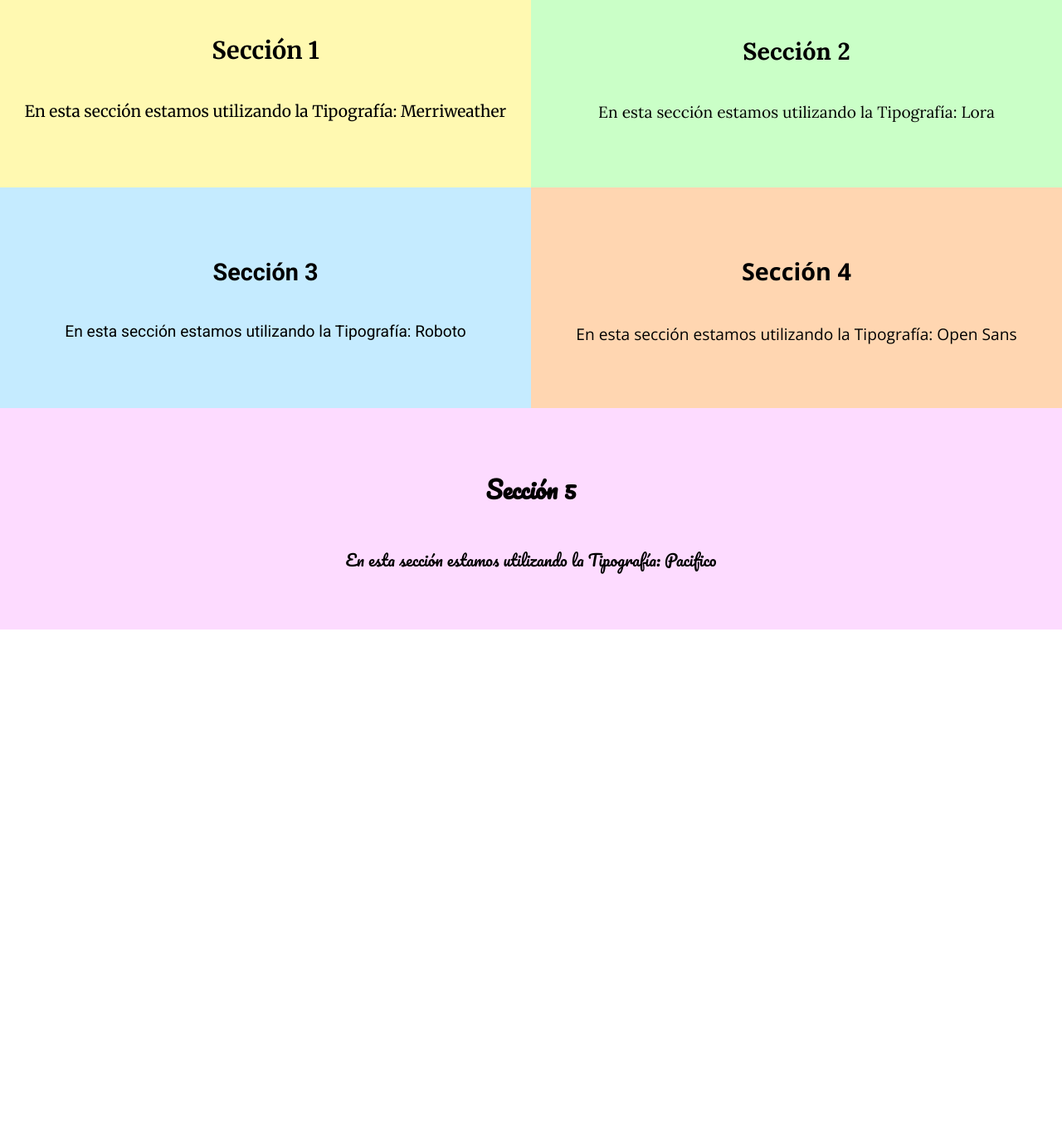
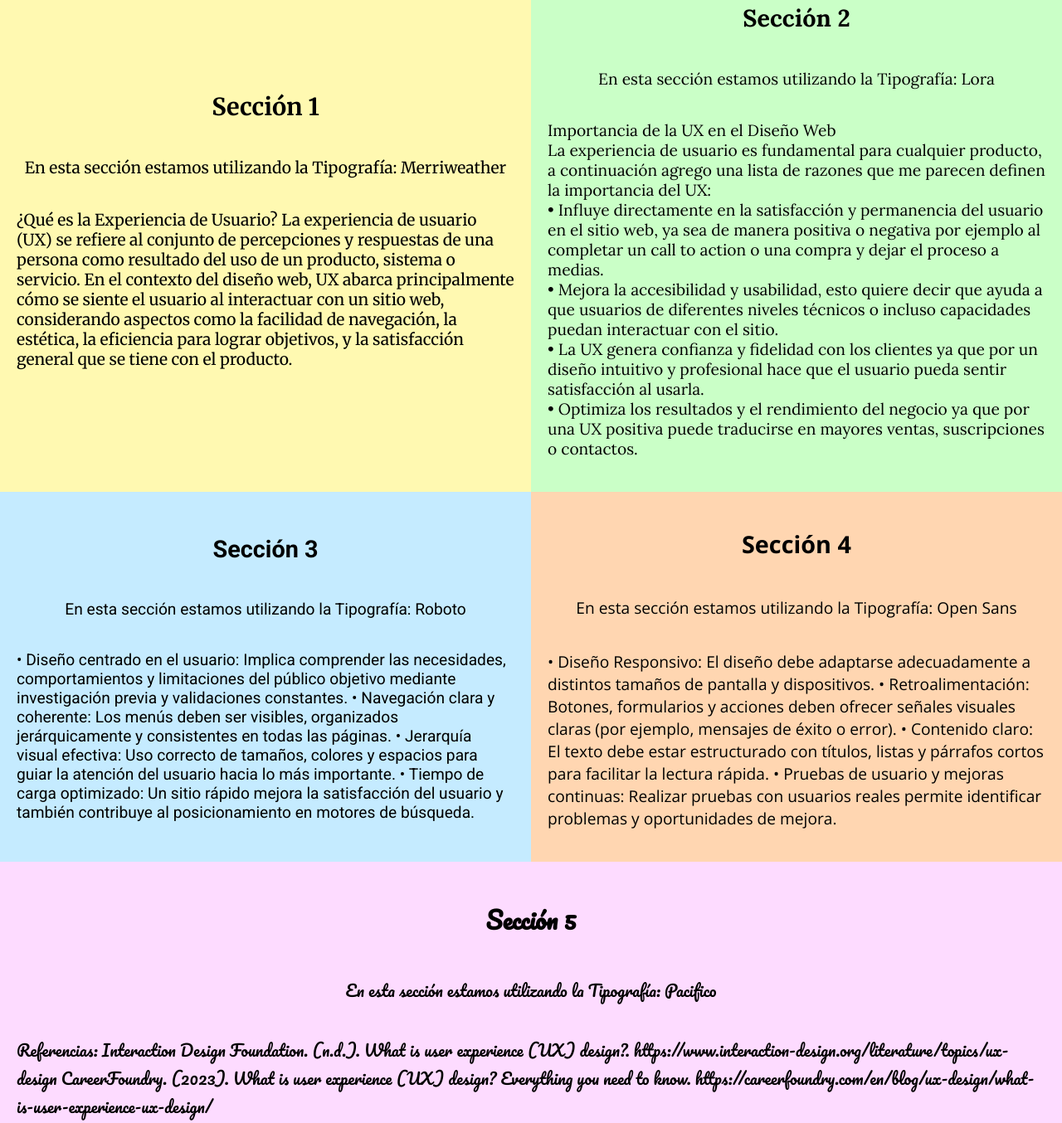
Before and after one commit to JMayid99/Web_Design_ULACIT_JMMV, a plain HTML site: page index.html in a window 1280 px wide. Shown: the part 41-1395 px from the top of the page at 83% size. Before the commit the page ends 800 px from the top, so only its background shows below. Drawn offline with nearby package versions, Linux system fonts and the light colour scheme.

Commit message:
Agregando Informacion de la tarea 1

```diff
--- a/index.html
+++ b/index.html
@@ -16,22 +16,55 @@
     <div class="seccion seccion-1">
       <h2>Sección 1</h2>
       <p>En esta sección estamos utilizando la Tipografía: Merriweather</p>
+      <p>¿Qué es la Experiencia de Usuario?
+La experiencia de usuario (UX) se refiere al conjunto de percepciones y respuestas de una persona como resultado del uso de un producto, sistema o servicio. En el contexto del diseño web, UX abarca principalmente cómo se siente el usuario al interactuar con un sitio web, considerando aspectos como la facilidad de navegación, la estética, la eficiencia para lograr objetivos, y la satisfacción general que se tiene con el producto.
+</p>
     </div>
     <div class="seccion seccion-2">
       <h2>Sección 2</h2>
       <p>En esta sección estamos utilizando la Tipografía: Lora</p>
+     <p>
+  Importancia de la UX en el Diseño Web<br>
+  La experiencia de usuario es fundamental para cualquier producto, a continuación agrego una lista de razones que me parecen definen la importancia del UX:<br>
+  • Influye directamente en la satisfacción y permanencia del usuario en el sitio web, ya sea de manera positiva o negativa por ejemplo al completar un call to action o una compra y dejar el proceso a medias.<br>
+  • Mejora la accesibilidad y usabilidad, esto quiere decir que ayuda a que usuarios de diferentes niveles técnicos o incluso capacidades puedan interactuar con el sitio.<br>
+  • La UX genera confianza y fidelidad con los clientes ya que por un diseño intuitivo y profesional hace que el usuario pueda sentir satisfacción al usarla.<br>
+  • Optimiza los resultados y el rendimiento del negocio ya que por una UX positiva puede traducirse en mayores ventas, suscripciones o contactos.<br>
+</p>
     </div>
     <div class="seccion seccion-3">
       <h2>Sección 3</h2>
       <p>En esta sección estamos utilizando la Tipografía: Roboto</p>
+      <p>•	Diseño centrado en el usuario:
+Implica comprender las necesidades, comportamientos y limitaciones del público objetivo mediante investigación previa y validaciones constantes.
+•	Navegación clara y coherente:
+Los menús deben ser visibles, organizados jerárquicamente y consistentes en todas las páginas.
+•	Jerarquía visual efectiva:
+Uso correcto de tamaños, colores y espacios para guiar la atención del usuario hacia lo más importante.
+•	Tiempo de carga optimizado:
+Un sitio rápido mejora la satisfacción del usuario y también contribuye al posicionamiento en motores de búsqueda.
+</p>
     </div>
     <div class="seccion seccion-4">
       <h2>Sección 4</h2>
       <p>En esta sección estamos utilizando la Tipografía: Open Sans</p>
+      <p>•	Diseño Responsivo:
+El diseño debe adaptarse adecuadamente a distintos tamaños de pantalla y dispositivos.
+•	Retroalimentación:
+Botones, formularios y acciones deben ofrecer señales visuales claras (por ejemplo, mensajes de éxito o error).
+•	Contenido claro:
+El texto debe estar estructurado con títulos, listas y párrafos cortos para facilitar la lectura rápida.
+•	Pruebas de usuario y mejoras continuas:
+Realizar pruebas con usuarios reales permite identificar problemas y oportunidades de mejora.
+</p>
     </div>
     <div class="seccion seccion-5">
       <h2>Sección 5</h2>
       <p>En esta sección estamos utilizando la Tipografía: Pacifico</p>
+      <p>Referencias:
+Interaction Design Foundation. (n.d.). What is user experience (UX) design?. https://www.interaction-design.org/literature/topics/ux-design
+CareerFoundry. (2023). What is user experience (UX) design? Everything you need to know. https://careerfoundry.com/en/blog/ux-design/what-is-user-experience-ux-design/
+</p>
     </div>
   </div>
 </body>
```
